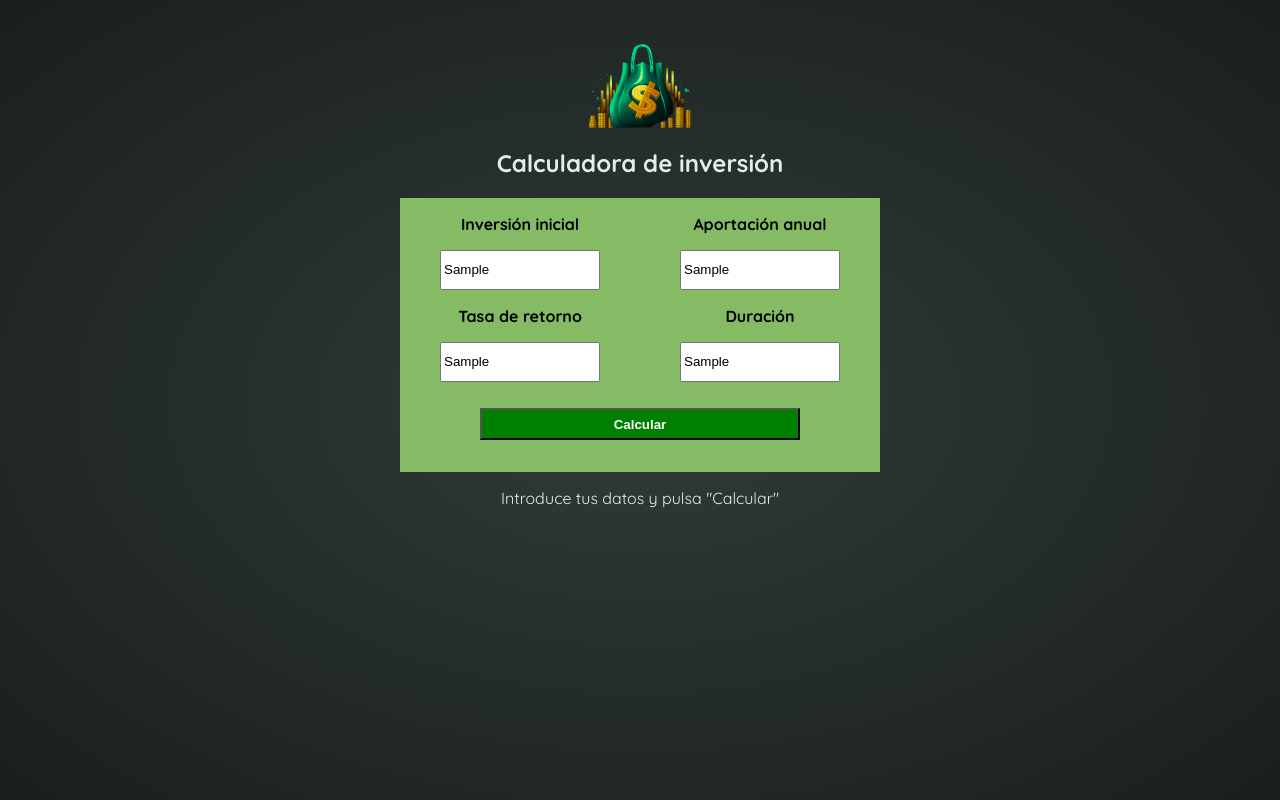
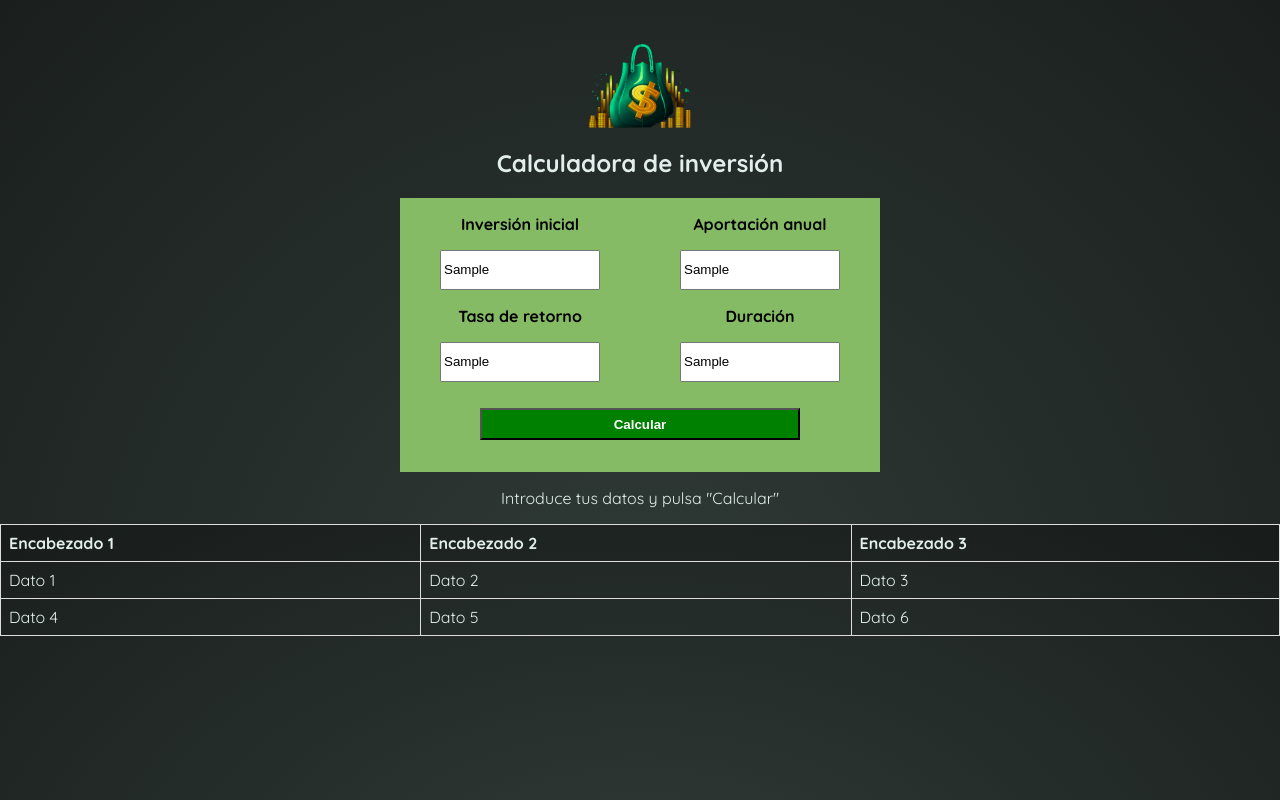
Before and after one commit to pedronau/ejercicio-practica-udemy-amgular25, an Angular app: page / in a window 1280 px wide. Both pictures are taken after typing "Sample", "Sample", "Sample", "Sample" into the empty fields and a click on the button "Calcular". Shown: the top 800 px of the page. Built offline with nearby package versions, Linux system fonts and the light colour scheme.

Commit message:
feat: creamos componente nuevo y le damos lógica de ejemplo

```diff
--- a/src/app/app.component.html
+++ b/src/app/app.component.html
@@ -1,2 +1,7 @@
 <app-header></app-header>
-<app-input></app-input>
+
+<app-input (botonPulsado)="desplegarOutput()"></app-input>
+
+@if (introducedData === true) {
+    <app-output></app-output>
+}
--- a/src/app/app.component.ts
+++ b/src/app/app.component.ts
@@ -2,11 +2,20 @@ import { Component } from '@angular/core';
 
 import { HeaderComponent } from './header/header.component';
 import { InputComponent } from './input/input.component';
+import { OutputComponent } from './output/output.component';
 
 @Component({
   selector: 'app-root',
   standalone: true,
-  imports: [HeaderComponent, InputComponent],
+  imports: [HeaderComponent, InputComponent, OutputComponent],
   templateUrl: './app.component.html',
 })
-export class AppComponent {}
+export class AppComponent {
+
+  introducedData = false;
+
+  desplegarOutput() {
+    this.introducedData = true;
+  }
+
+}
--- a/src/app/input/input.component.html
+++ b/src/app/input/input.component.html
@@ -19,6 +19,6 @@
             <input type="text">
         </div>
     </div>
-    <button>Calcular</button>
+    <button (click)="datosIntroducidos()">Calcular</button>
 </div>
 <p style="display: grid; place-items: center;">Introduce tus datos y pulsa "Calcular"</p>
--- a/src/app/input/input.component.ts
+++ b/src/app/input/input.component.ts
@@ -1,4 +1,4 @@
-import { Component } from '@angular/core';
+import { Component, EventEmitter, Output } from '@angular/core';
 
 @Component({
   selector: 'app-input',
@@ -9,4 +9,10 @@ import { Component } from '@angular/core';
 })
 export class InputComponent {
 
+  @Output() botonPulsado = new EventEmitter<boolean>();
+
+  datosIntroducidos() {
+    this.botonPulsado.emit(true);
+  }
+
 }
--- /dev/null
+++ b/src/app/output/output.component.html
@@ -0,0 +1,40 @@
+<head>
+    <style>
+        table {
+            width: 100%;
+            border-collapse: collapse;
+            background-color: transparent; /* Fondo transparente para la tabla */
+        }
+        th, td {
+            border: 1px solid #ddd; /* Borde de las celdas */
+            padding: 8px;
+            text-align: left;
+        }
+        th {
+            background-color: rgba(0, 0, 0, 0.1); /* Fondo translúcido para los encabezados */
+        }
+    </style>
+</head>
+<body>
+    <table>
+        <thead>
+            <tr>
+                <th>Encabezado 1</th>
+                <th>Encabezado 2</th>
+                <th>Encabezado 3</th>
+            </tr>
+        </thead>
+        <tbody>
+            <tr>
+                <td>Dato 1</td>
+                <td>Dato 2</td>
+                <td>Dato 3</td>
+            </tr>
+            <tr>
+                <td>Dato 4</td>
+                <td>Dato 5</td>
+                <td>Dato 6</td>
+            </tr>
+        </tbody>
+    </table>
+</body>
```
Also changed, not shown: src/app/output/output.component.ts (added, +12 -0 lines), src/app/output/output.component.css (added).
